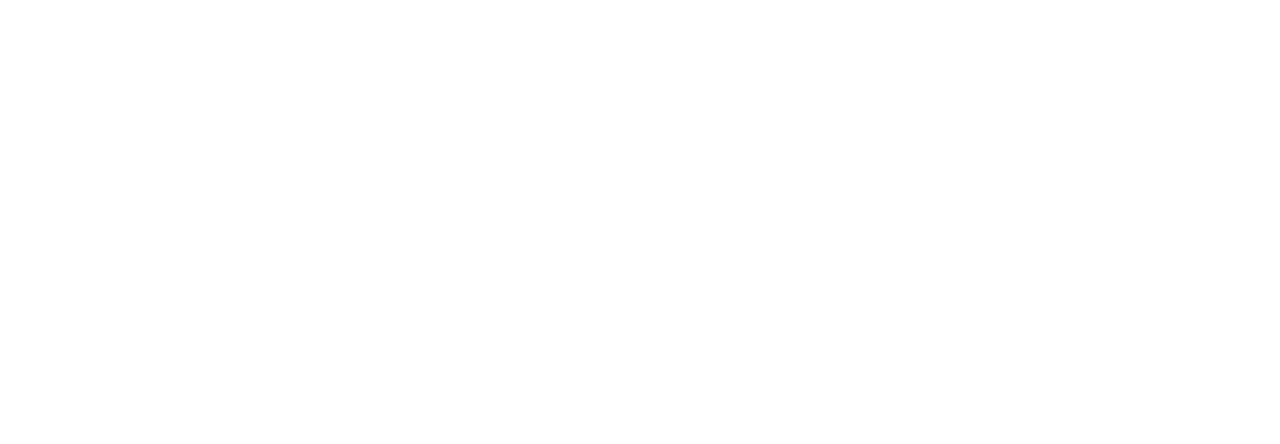
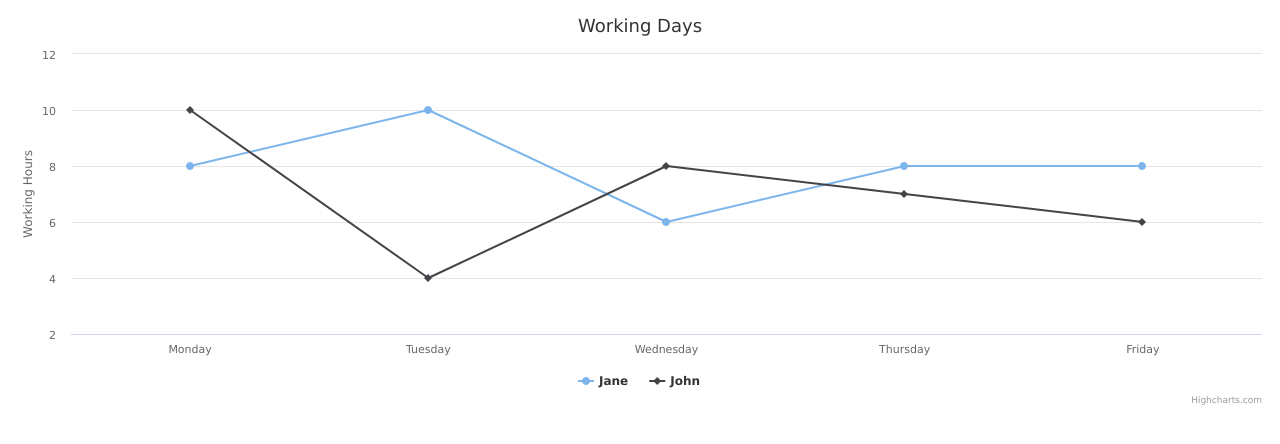
Before and after one commit to sushant-dasuri/learning-highchart-js, a website: page index.html in a window 1280 px wide. Drawn offline with nearby package versions, Linux system fonts and the light colour scheme.

Commit message:
Added a basic data and basic structure of high charts

```diff
--- a/index.html
+++ b/index.html
@@ -2,6 +2,8 @@
     <html>
         <head>
             <title>High Charts JS</title>
+            <script src="https://code.highcharts.com/highcharts.js"></script>
+            <script src="js/index.js"></script>
         </head>
         <body>
            <div id="container"></div>
--- a/js/index.js
+++ b/js/index.js
@@ -0,0 +1,25 @@
+document.addEventListener('DOMContentLoaded', function () {
+    const chart = Highcharts.chart('container', {
+        chart: {
+            type: 'line'
+        },
+        title: {
+            text: 'Working Days'
+        },
+        xAxis: {
+            categories: ['Monday', 'Tuesday', 'Wednesday', 'Thursday', 'Friday']
+        },
+        yAxis: {
+            title: {
+                text: 'Working Hours'
+            }
+        },
+        series: [{
+            name: 'Jane',
+            data: [8, 10, 6, 8, 8]
+        }, {
+            name: 'John',
+            data: [10, 4, 8, 7, 6]
+        }]
+    });
+});
```
